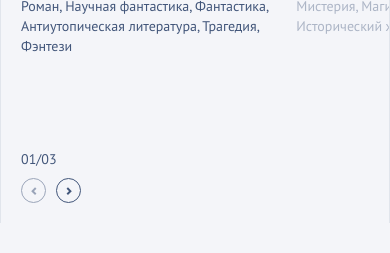
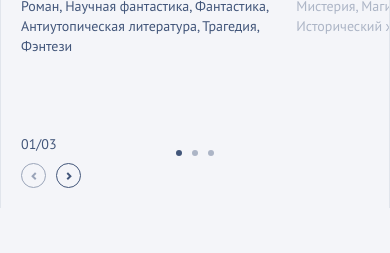
Before and after one commit to Nebesnaya94/react-animate-slider, a React app: page / in a window 390 px wide. Shown: the part 407-660 px from the top of the page. Built offline with nearby package versions, Linux system fonts and the light colour scheme.

Commit message:
feat: create dot counter for 320px screen resolutions

```diff
--- a/public/index.html
+++ b/public/index.html
@@ -1,5 +1,5 @@
 <!DOCTYPE html>
-<html lang="en">
+<html lang="ru">
   <head>
     <meta charset="UTF-8" />
     <meta name="viewport" content="width=device-width, initial-scale=1.0" />
--- a/src/components/App.tsx
+++ b/src/components/App.tsx
@@ -6,6 +6,7 @@ import { datesList } from "../data/sliderData";
 import InfoSlider from "./slider/InfoSlider";
 import DateCounterLabel from "./dates/DateCounterLabel";
 import ArrowMin from "../../assets/images/vector-min.svg";
+import DateCounterMin from "./dates/DateCounterMin";
 
 const App: React.FC = () => {
   const [currentIndex, setCurrentIndex] = React.useState<number>(0);
@@ -36,7 +37,7 @@ const App: React.FC = () => {
         decrement={decrement}
       />
       <InfoSlider dataIndex={currentIndex} />
-      <div className="label-wrapper">
+      <div className="counter-wrapper">
         <DateCounterLabel
           datesList={datesList}
           dateIndex={currentIndex}
@@ -45,6 +46,7 @@ const App: React.FC = () => {
           prefix="outer"
           icon={ArrowMin}
         />
+        <DateCounterMin index={currentIndex} setIndex={setCurrentIndex} />
       </div>
     </div>
   );
--- a/src/components/circle/Circle.tsx
+++ b/src/components/circle/Circle.tsx
@@ -4,12 +4,12 @@ import gsap from "gsap";
 import { disposeCircleItems } from "../../helpers/disposeCircleItems";
 import { datesList } from "../../data/sliderData";
 
-interface ICircleProps {
+export interface IDateCounterProps {
   index: number;
   setIndex: (value: number) => void;
 }
 
-const Circle: React.FC<ICircleProps> = ({ index, setIndex }) => {
+const Circle: React.FC<IDateCounterProps> = ({ index, setIndex }) => {
   const [isRotating, setIsRotating] = React.useState<boolean>(false);
   const [currentRotation, setCurrentRotation] = React.useState<number>(0);
   const [hasMounted, setHasMounted] = React.useState<boolean>(false);
--- /dev/null
+++ b/src/components/dates/DateCounterMin.tsx
@@ -0,0 +1,19 @@
+import React from "react";
+import { IDateCounterProps } from "../circle/Circle";
+import { datesList } from "../../data/sliderData";
+
+const DateCounterMin: React.FC<IDateCounterProps> = ({ index, setIndex }) => {
+  return (
+    <div className="counter-min">
+      {datesList.map((_, i) => (
+        <div
+          key={i}
+          onClick={() => setIndex(i)}
+          className={`counter-min__dot${i === index ? " " + "active" : ""}`}
+        ></div>
+      ))}
+    </div>
+  );
+};
+
+export default DateCounterMin;
--- a/src/styles/label.scss
+++ b/src/styles/counter-min.scss
@@ -41,17 +41,11 @@
   }
 }
 
-.label-wrapper {
-  display: none;
-
-  @media (max-width: 575px) {
-    display: block;
-    padding-top: 80px;
-  }
-}
-
 .outer-label {
   display: none;
+  position: absolute;
+  left: 0;
+  bottom: 0;
 
   @media (max-width: 575px) {
     display: block;
@@ -93,3 +87,33 @@
     width: 50px;
   }
 }
+
+.counter-wrapper {
+  display: none;
+
+  @media (max-width: 575px) {
+    display: block;
+    padding-top: 80px;
+    position: relative;
+  }
+}
+
+.counter-min {
+  margin: 0 auto;
+  padding-bottom: 32px;
+  display: flex;
+  width: fit-content;
+  gap: 10px;
+
+  &__dot {
+    width: 6px;
+    height: 6px;
+    border-radius: 50%;
+    background: $black-blue;
+    opacity: 0.4;
+
+    &.active {
+      opacity: 1;
+    }
+  }
+}
--- a/src/styles/index.scss
+++ b/src/styles/index.scss
@@ -4,7 +4,7 @@
 @import "./circle.scss";
 @import "./dates-counter.scss";
 @import "./slider.scss";
-@import "./label.scss";
+@import "./counter-min.scss";
 
 @font-face {
   font-family: "PTSans-Regular";
```
